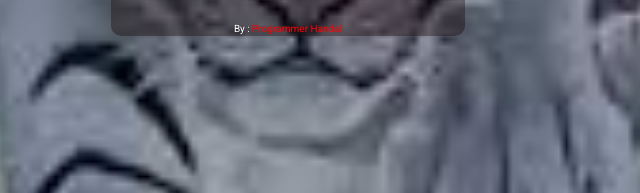
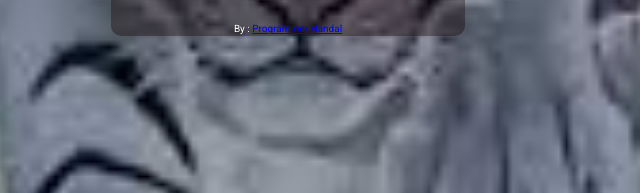
Before and after one commit to andrewsoebagoes/cek-khodam, a plain HTML site: page index.html in a window 1280 px wide. Shown: the part 494-687 px from the top of the page, 352-992 px from the left. Drawn offline with Linux system fonts and the light colour scheme.

Commit message:
ubah warna a link

```diff
--- a/style.css
+++ b/style.css
@@ -49,6 +49,6 @@ button:hover {
 }
 
 a{
-    text-decoration:none;
-    color: red;
+    /* text-decoration:none; */
+    color: blue;
 }
```
